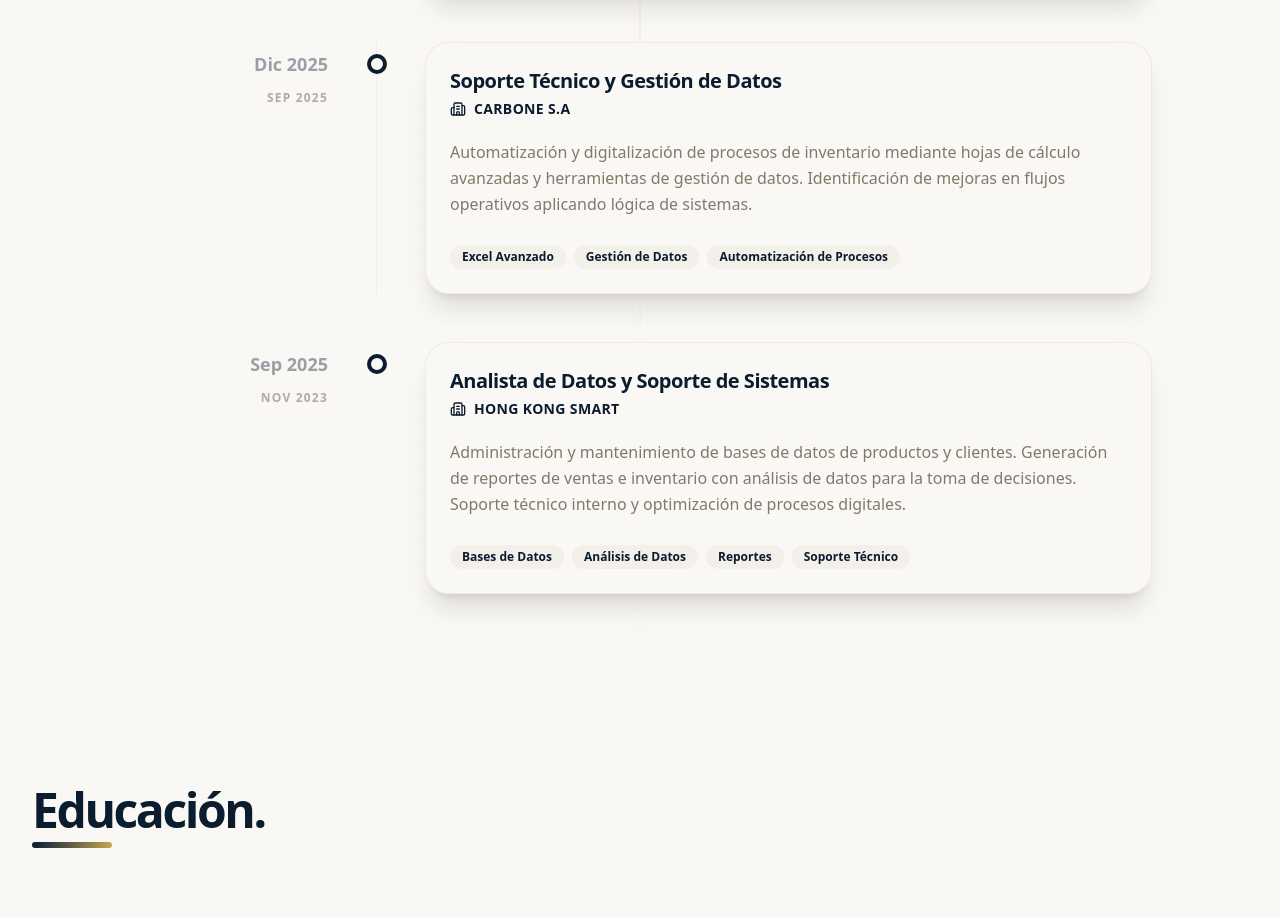
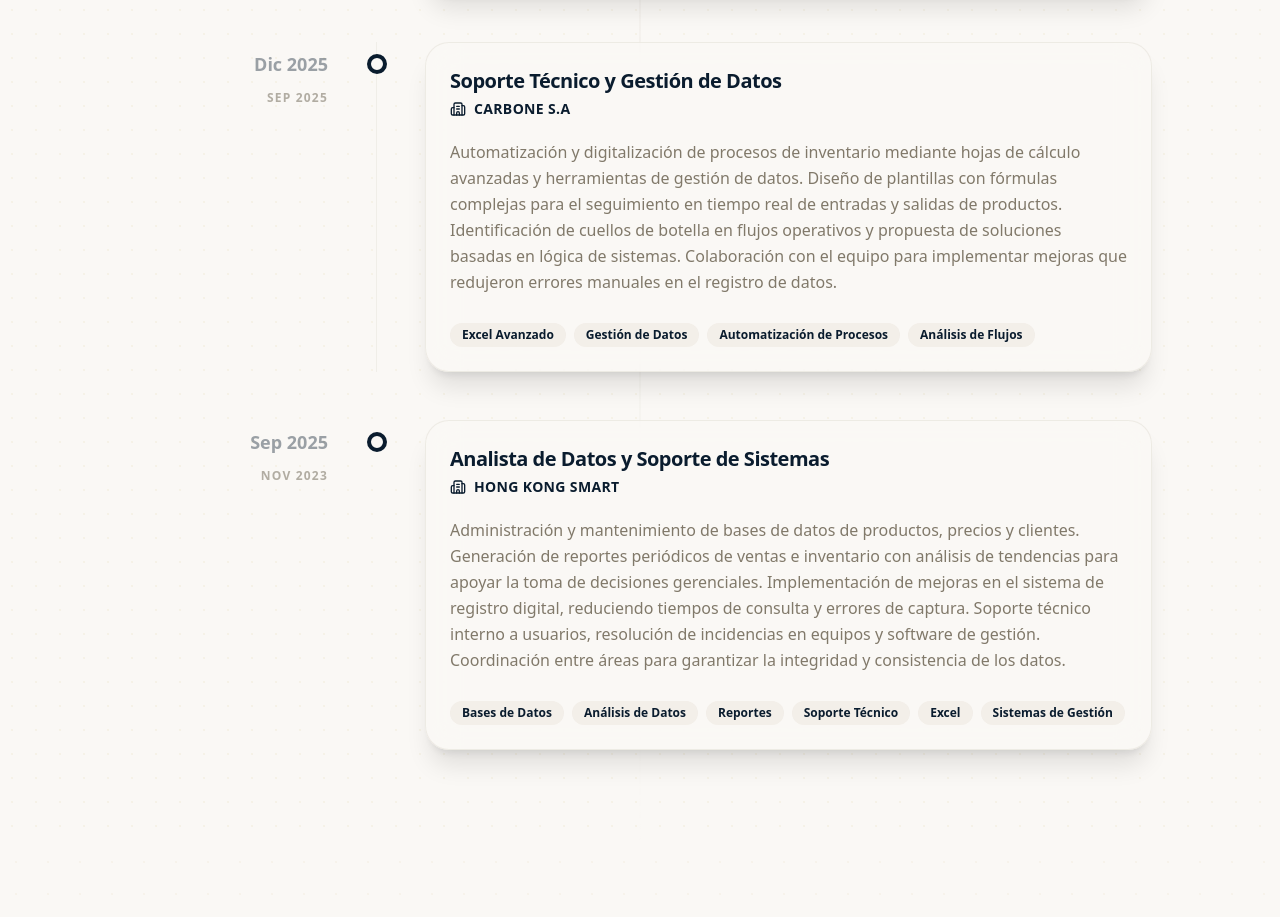
Before and after one commit to Ruicki/CV, a Next.js app: page / in a window 1280 px wide. Shown: the part 3940-4857 px from the top of the page. Built offline with nearby package versions, Linux system fonts and the light colour scheme.

Commit message:
feat: expand non-tech experience descriptions

```diff
--- a/src/data/cv-data.ts
+++ b/src/data/cv-data.ts
@@ -49,16 +49,16 @@ export const experience: Experience[] = [
         position: "Soporte Técnico y Gestión de Datos",
         startDate: "Sep 2025",
         endDate: "Dic 2025",
-        description: "Automatización y digitalización de procesos de inventario mediante hojas de cálculo avanzadas y herramientas de gestión de datos. Identificación de mejoras en flujos operativos aplicando lógica de sistemas.",
-        technologies: ["Excel Avanzado", "Gestión de Datos", "Automatización de Procesos"],
+        description: "Automatización y digitalización de procesos de inventario mediante hojas de cálculo avanzadas y herramientas de gestión de datos. Diseño de plantillas con fórmulas complejas para el seguimiento en tiempo real de entradas y salidas de productos. Identificación de cuellos de botella en flujos operativos y propuesta de soluciones basadas en lógica de sistemas. Colaboración con el equipo para implementar mejoras que redujeron errores manuales en el registro de datos.",
+        technologies: ["Excel Avanzado", "Gestión de Datos", "Automatización de Procesos", "Análisis de Flujos"],
     },
     {
         company: "Hong Kong Smart",
         position: "Analista de Datos y Soporte de Sistemas",
         startDate: "Nov 2023",
         endDate: "Sep 2025",
-        description: "Administración y mantenimiento de bases de datos de productos y clientes. Generación de reportes de ventas e inventario con análisis de datos para la toma de decisiones. Soporte técnico interno y optimización de procesos digitales.",
-        technologies: ["Bases de Datos", "Análisis de Datos", "Reportes", "Soporte Técnico"],
+        description: "Administración y mantenimiento de bases de datos de productos, precios y clientes. Generación de reportes periódicos de ventas e inventario con análisis de tendencias para apoyar la toma de decisiones gerenciales. Implementación de mejoras en el sistema de registro digital, reduciendo tiempos de consulta y errores de captura. Soporte técnico interno a usuarios, resolución de incidencias en equipos y software de gestión. Coordinación entre áreas para garantizar la integridad y consistencia de los datos.",
+        technologies: ["Bases de Datos", "Análisis de Datos", "Reportes", "Soporte Técnico", "Excel", "Sistemas de Gestión"],
     },
 ];
 
```
